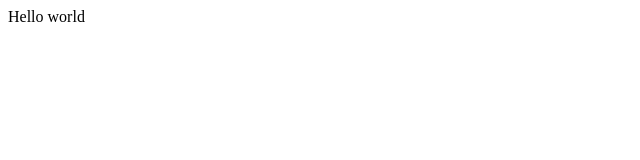
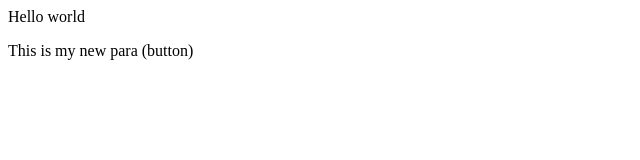
Before and after one commit to SatishMeshram/localrepo, a plain HTML site: page index.html in a window 1280 px wide. Shown: the whole page, without its empty margins (0-640 px from the left). Drawn offline with Linux system fonts and the light colour scheme.

```diff
--- a/index.html
+++ b/index.html
@@ -1 +1,2 @@
 <p>Hello world</p>
+<p>This is my new para (button)</p>
```
